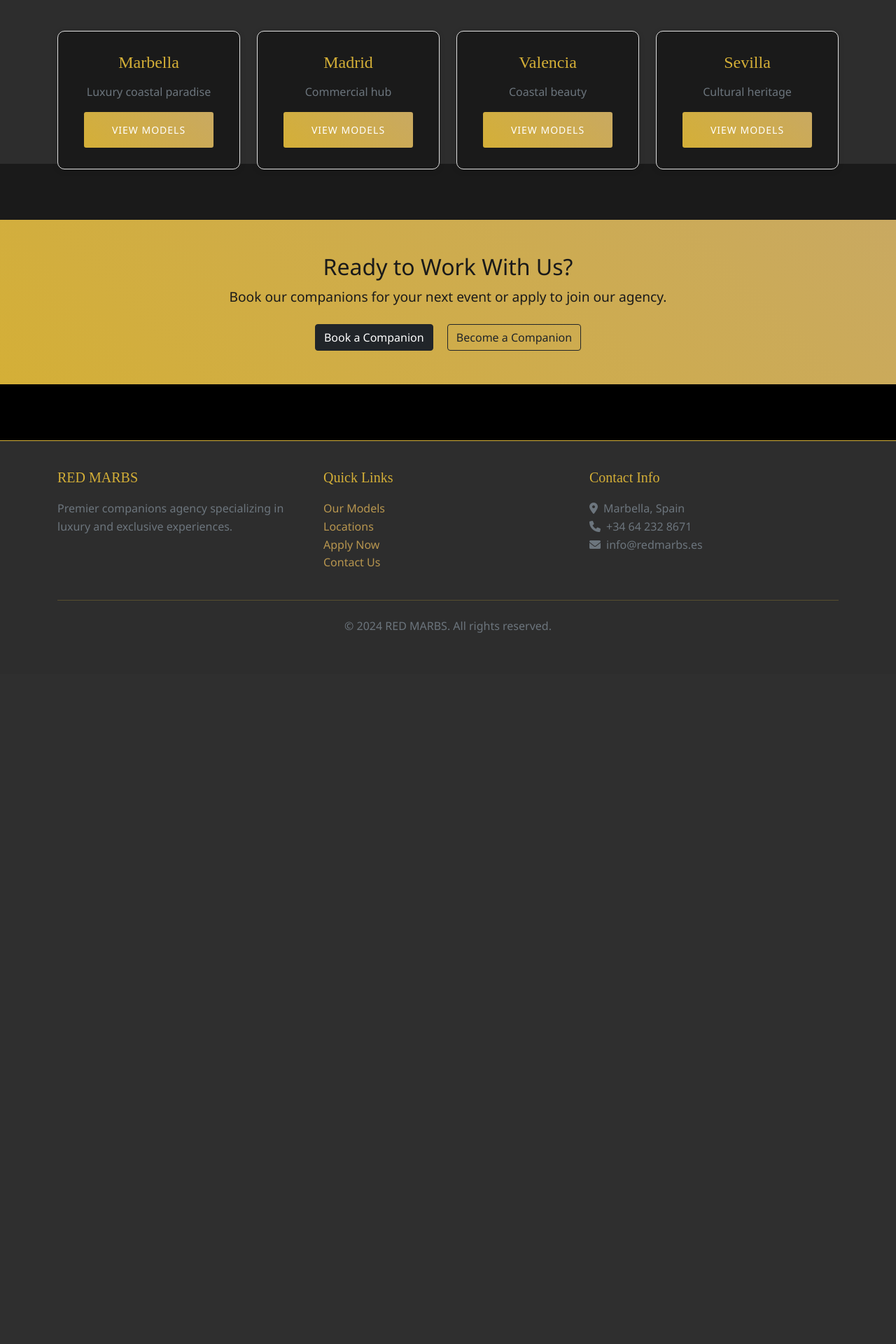
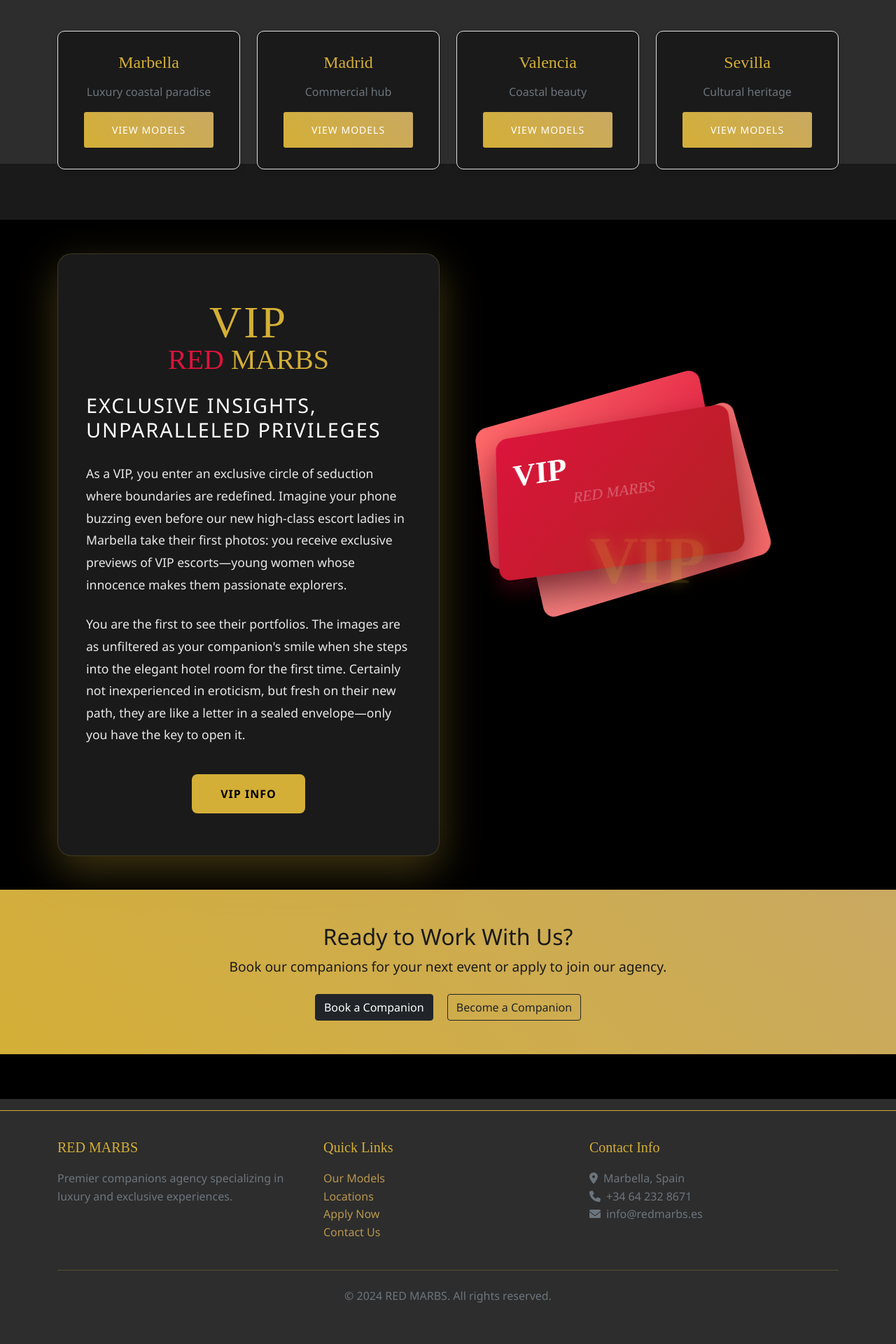
Before and after one commit to lensordr/modelagency, a FastAPI app: page / in a window 1280 px wide. Shown: the part 2694-4614 px from the top of the page at 70% size. Before the commit the page ends 3598 px from the top, so only its background shows below. Run offline with FastAPI, Linux system fonts and the light colour scheme; data that the repository does not hold is empty.

```diff
--- a/Restaurant/templates/home.html
+++ b/Restaurant/templates/home.html
@@ -159,6 +159,63 @@
     </div>
 </section>
 
+<!-- VIP Section -->
+<section class="py-5" style="background: #000; min-height: 100vh; display: flex; align-items: center;">
+    <div class="container">
+        <div class="row align-items-center">
+            <div class="col-lg-6">
+                <div class="vip-card" style="background: rgba(255,255,255,0.1); backdrop-filter: blur(10px); border-radius: 20px; padding: 60px 40px; box-shadow: 0 20px 60px rgba(212, 175, 55, 0.3); border: 1px solid rgba(212, 175, 55, 0.2);">
+                    <div class="vip-logo mb-4">
+                        <h1 style="font-family: 'Moglan', serif; font-size: 4rem; color: var(--accent-pink); text-align: center; margin-bottom: 0; letter-spacing: 3px;">VIP</h1>
+                        <h2 style="font-family: 'Moglan', serif; font-size: 2.5rem; text-align: center; margin-top: -10px;"><span style="color: #DC143C;">RED</span> <span style="color: var(--accent-pink);">MARBS</span></h2>
+                    </div>
+
+                    <h3 style="color: white; font-size: 1.8rem; margin-bottom: 30px; font-weight: 300; letter-spacing: 2px;">EXCLUSIVE INSIGHTS, UNPARALLELED PRIVILEGES</h3>
+
+                    <p style="color: rgba(255,255,255,0.9); font-size: 1.1rem; line-height: 1.8; margin-bottom: 25px;">
+                        As a VIP, you enter an exclusive circle of seduction where boundaries are redefined.
+                        Imagine your phone buzzing even before our new high-class escort ladies in Marbella
+                        take their first photos: you receive exclusive previews of VIP escorts—young women
+                        whose innocence makes them passionate explorers.
+                    </p>
+
+                    <p style="color: rgba(255,255,255,0.9); font-size: 1.1rem; line-height: 1.8; margin-bottom: 40px;">
+                        You are the first to see their portfolios. The images are as unfiltered as your
+                        companion's smile when she steps into the elegant hotel room for the first time.
+                        Certainly not inexperienced in eroticism, but fresh on their new path, they are like a letter
+                        in a sealed envelope—only you have the key to open it.
+                    </p>
+
+                    <div class="text-center">
+                        <a href="/contact" class="btn" style="background: var(--accent-pink); color: #000; padding: 15px 40px; font-weight: 600; letter-spacing: 1px; border-radius: 8px; text-decoration: none; display: inline-block;">VIP INFO</a>
+                    </div>
+                </div>
+            </div>
+            <div class="col-lg-6">
+                <div class="vip-visual" style="position: relative; height: 500px; perspective: 1000px;">
+                    <!-- Main VIP Card -->
+                    <div style="position: absolute; top: 50px; left: 50px; width: 350px; height: 220px; background: linear-gradient(135deg, #DC143C, #B22222); border-radius: 18px; transform: rotateX(15deg) rotateY(-10deg) rotateZ(-5deg); box-shadow: 0 30px 60px rgba(0,0,0,0.4), 0 15px 30px rgba(220, 20, 60, 0.3); transition: transform 0.3s ease;">
+                        <div style="position: absolute; top: 25px; left: 25px; color: white; font-family: 'Moglan', serif; font-size: 3rem; font-weight: bold;">VIP</div>
+
+                        <div style="position: absolute; top: 50%; left: 50%; transform: translate(-50%, -50%); color: rgba(255,255,255,0.3); font-family: 'Moglan', serif; font-size: 1.4rem; font-style: italic;">RED MARBS</div>
+                    </div>
+
+                    <!-- Background Card 1 -->
+                    <div style="position: absolute; top: 20px; left: 20px; width: 350px; height: 220px; background: linear-gradient(135deg, #FF6B6B, #DC143C); border-radius: 18px; transform: rotateX(10deg) rotateY(-15deg) rotateZ(-10deg); box-shadow: 0 25px 50px rgba(0,0,0,0.3); z-index: -1;"></div>
+
+                    <!-- Background Card 2 -->
+                    <div style="position: absolute; top: 80px; left: 80px; width: 350px; height: 220px; background: linear-gradient(135deg, #FF8E8E, #FF6B6B); border-radius: 18px; transform: rotateX(5deg) rotateY(-20deg) rotateZ(-15deg); box-shadow: 0 20px 40px rgba(0,0,0,0.2); z-index: -2;"></div>
+
+                    <!-- Large VIP Text -->
+                    <div style="position: absolute; top: 200px; left: 0; right: 0; text-align: center; z-index: 5;">
+                        <h1 style="font-family: 'Moglan', serif; font-size: 6rem; color: rgba(212, 175, 55, 0.15); font-weight: bold; text-shadow: 0 0 20px rgba(212, 175, 55, 0.3); margin: 0;">VIP</h1>
+                    </div>
+                </div>
+            </div>
+        </div>
+    </div>
+</section>
+
 <!-- CTA Section -->
 <section class="py-5" style="background: linear-gradient(45deg, var(--accent-pink), var(--accent-rose));">
     <div class="container text-center">
```
